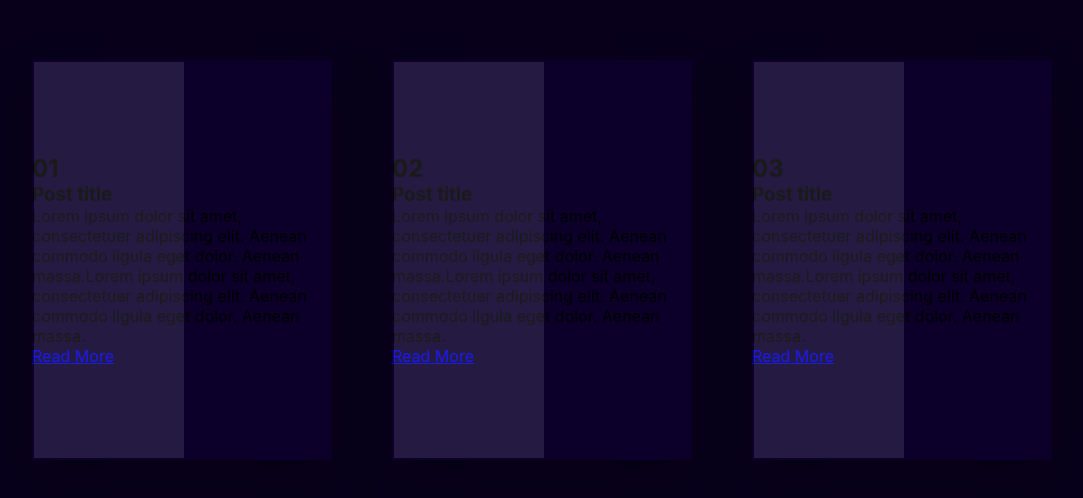
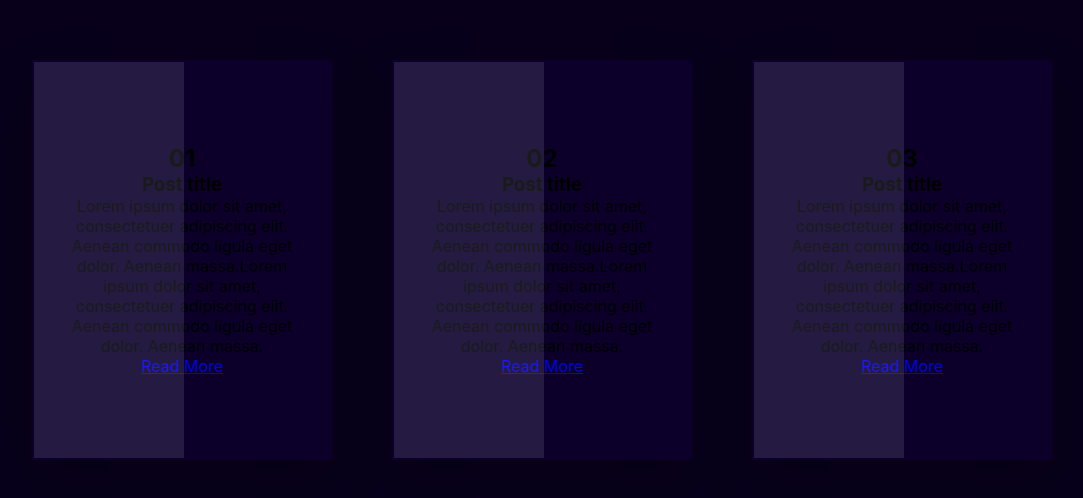
Before and after one commit to Ardilaadri/Short-daily-challenges, a plain HTML site: page Day12/index.html in a window 1280 px wide. Shown: the part 140-638 px from the top of the page, without its empty margins (98-1181 px from the left). Drawn offline with Linux system fonts and the light colour scheme.

Commit message:
content styles

```diff
--- a/Day12/style.css
+++ b/Day12/style.css
@@ -44,3 +44,8 @@ body {
   background: rgba(255, 255, 255, 0.1);
   pointer-events: none;
 }
+
+.container .card .content {
+  padding: 30px;
+  text-align: center;
+}
```
